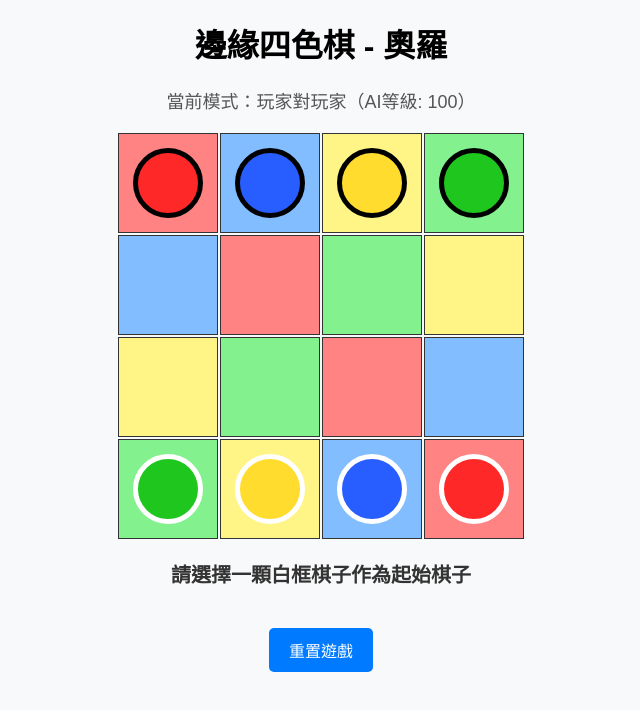
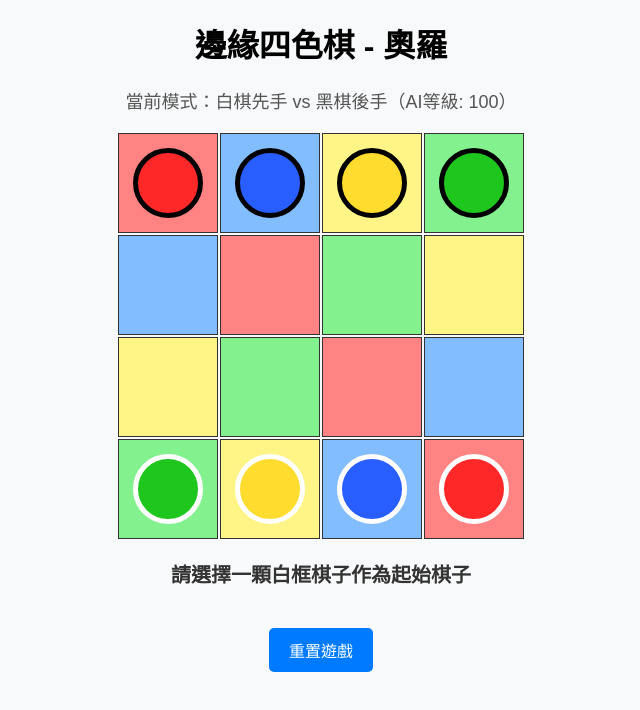
Before and after one commit to oro1081111/Four_Color_Chess, a plain HTML site: page docs/index.html in a window 1280 px wide. Both pictures are taken after a click on the button "PvP（玩家對玩家）". Shown: the whole page, without its empty margins (319-959 px from the left). Drawn offline with Linux system fonts and the light colour scheme.

Commit message:
Update index.html

```diff
--- a/docs/index.html
+++ b/docs/index.html
@@ -210,7 +210,7 @@
         function startGame(mode, iterations = 100) {
             gameMode = mode;
             aiIterations = iterations;
-            modeDisplay.textContent = `當前模式：${mode === 'PvP' ? '玩家對玩家' : mode === 'PvC' ? '玩家對電腦' : '電腦對玩家'}（AI等級: ${iterations}）`;
+            modeDisplay.textContent = `當前模式：${mode === 'PvP' ? '白棋先手 vs 黑棋後手' : mode === 'PvC' ? '白棋玩家 vs 黑棋電腦' : '白棋電腦 vs 黑棋玩家'}（AI等級: ${iterations}）`;
 
             document.getElementById('mode-selection').style.display = 'none';
             document.getElementById('ai-level-selection').style.display = 'none';
```
